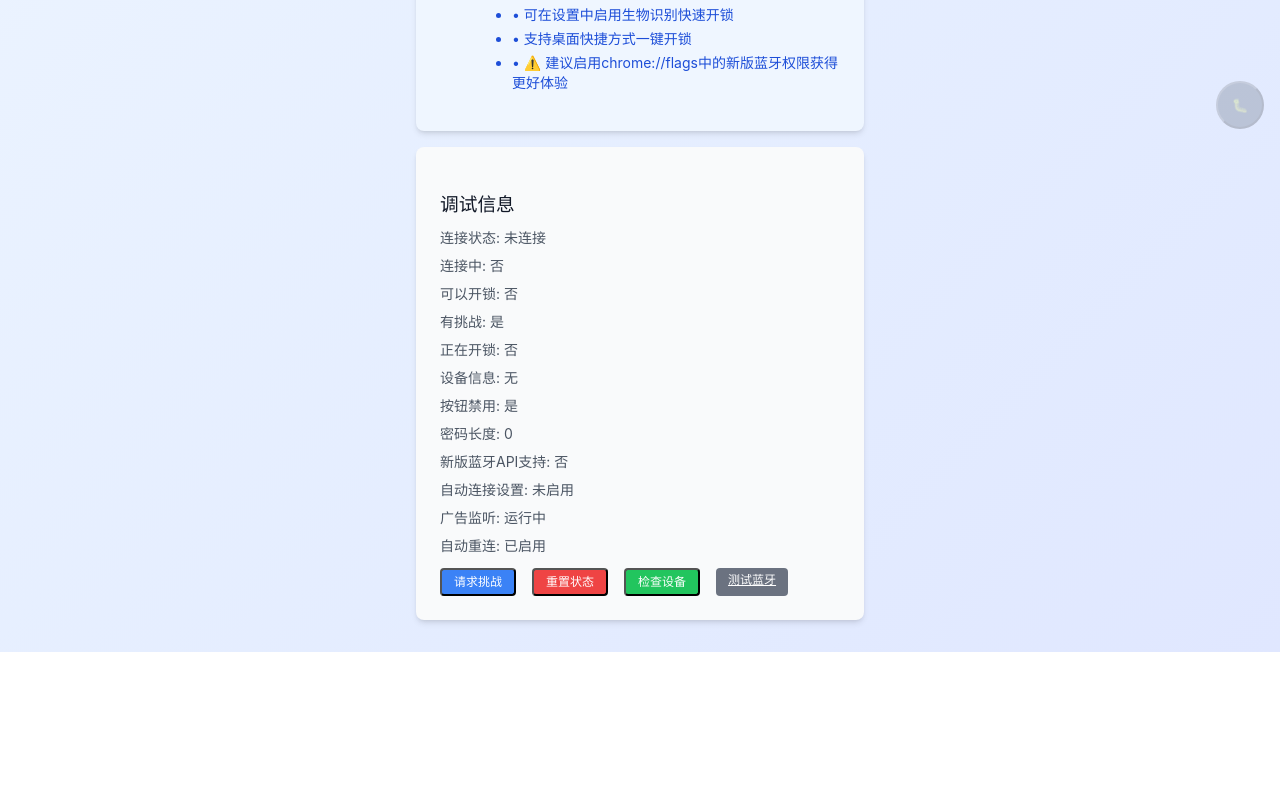
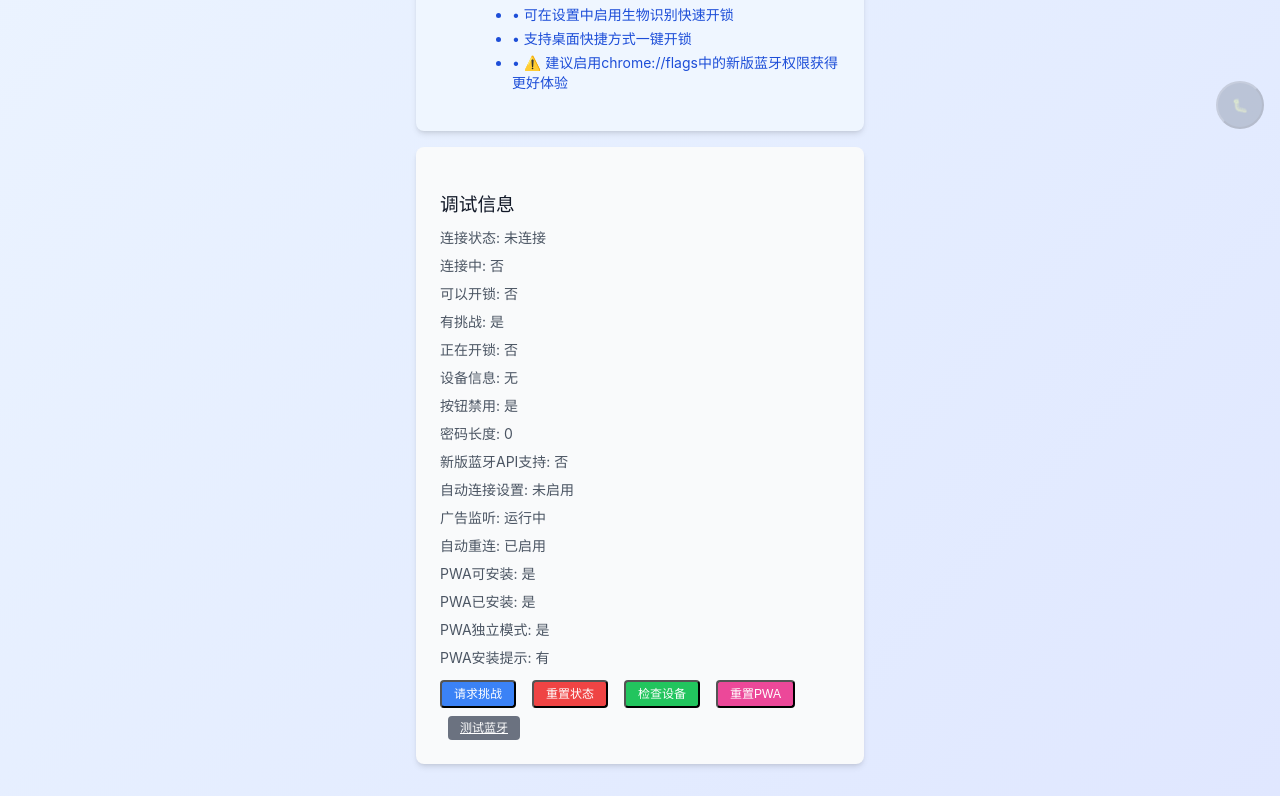
Before and after one commit to stack-all/RoomDoorClient, a Vue app: page / in a window 1280 px wide. Shown: the part 655-1451 px from the top of the page. Before the commit the page ends 1307 px from the top, so only its background shows below. Built offline with nearby package versions, Linux system fonts and the light colour scheme.

Commit message:
fix: try to fix PWA add.

```diff
--- a/src/App.vue
+++ b/src/App.vue
@@ -271,6 +271,10 @@
           <div>自动连接设置: {{ lockStore.deviceSettings.autoConnect ? '已启用' : '未启用' }}</div>
           <div>广告监听: {{ lockStore.bluetooth?.isWatchingAdvertisements ? '运行中' : '未运行' }}</div>
           <div>自动重连: {{ lockStore.bluetooth?.autoReconnectEnabled ? '已启用' : '未启用' }}</div>
+          <div>PWA可安装: {{ pwa.canInstall ? '是' : '否' }}</div>
+          <div>PWA已安装: {{ pwa.isInstalled ? '是' : '否' }}</div>
+          <div>PWA独立模式: {{ pwa.isStandalone ? '是' : '否' }}</div>
+          <div>PWA安装提示: {{ pwa.canInstall ? '有' : '无' }}</div>
         </div>
         <div class="mt-3 space-x-2 flex flex-wrap gap-2">
           <button @click="handleRequestChallenge" class="px-3 py-1 bg-blue-500 text-white rounded text-xs">
@@ -292,6 +296,9 @@
             }"
           >
             {{ lockStore.bluetooth?.isWatchingAdvertisements ? '停止监听' : '启动监听' }}
+          </button>
+          <button @click="pwa.resetInstallState" class="px-3 py-1 bg-pink-500 text-white rounded text-xs">
+            重置PWA
           </button>
           <a href="/test-bluetooth.html" target="_blank" class="px-3 py-1 bg-gray-500 text-white rounded text-xs inline-block">
             测试蓝牙
--- a/src/composables/usePWA.ts
+++ b/src/composables/usePWA.ts
@@ -27,11 +27,7 @@ export function usePWA() {
                         (window.navigator as any).standalone === true ||
                         document.referrer.includes('android-app://')
 
-    // 如果在独立模式下，认为已安装
-    if (isStandalone.value) {
-      isInstalled.value = true
-      canInstall.value = false
-    }
+    console.log('PWA 独立模式状态:', isStandalone.value)
   }
 
   /**
@@ -43,6 +39,10 @@ export function usePWA() {
       console.log('浏览器不支持 Service Worker')
       return
     }
+
+    // 重置状态
+    canInstall.value = false
+    isInstalled.value = false
 
     // 监听 beforeinstallprompt 事件
     window.addEventListener('beforeinstallprompt', (e: Event) => {
@@ -144,6 +144,16 @@ export function usePWA() {
     return /Android|webOS|iPhone|iPad|iPod|BlackBerry|IEMobile|Opera Mini/i.test(navigator.userAgent)
   }
 
+  /**
+   * 重置 PWA 安装状态（用于调试）
+   */
+  const resetInstallState = () => {
+    isInstalled.value = false
+    canInstall.value = false
+    installPrompt.value = null
+    console.log('PWA 安装状态已重置')
+  }
+
   onMounted(() => {
     checkStandalone()
     checkInstallability()
@@ -155,6 +165,7 @@ export function usePWA() {
     isStandalone,
     isMobile: isMobile(),
     install,
-    getInstallGuide
+    getInstallGuide,
+    resetInstallState
   }
 }
```
Also changed, not shown: 1 other file (tests, documents, lock files or other folders).
